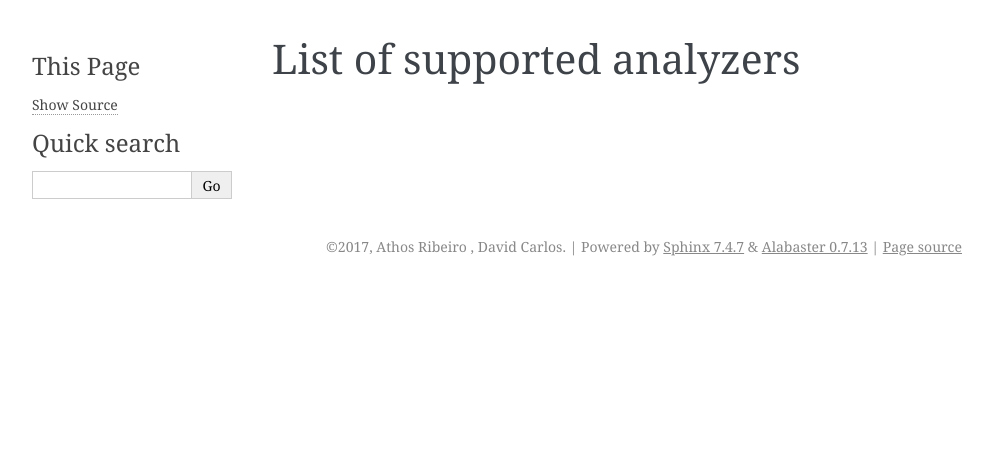
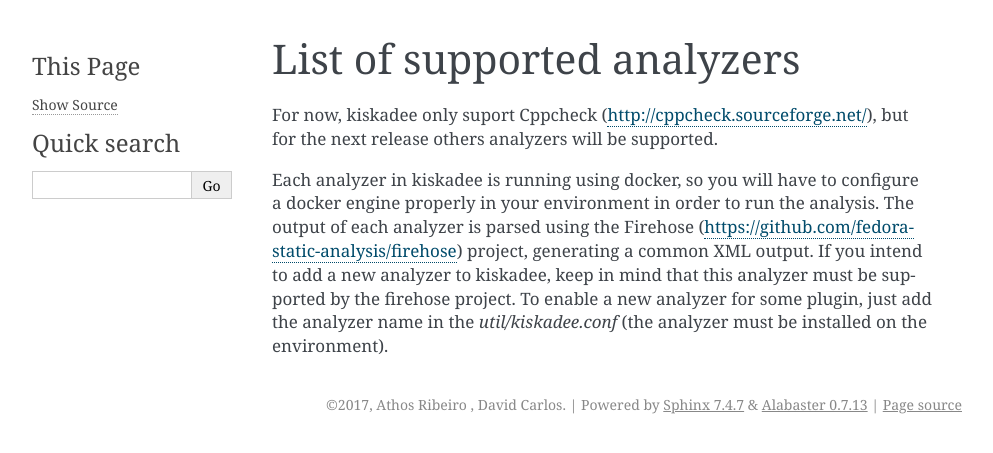
Before and after one commit to fabio1079/kiskadee, a Sphinx documentation site: the page built from doc/analyzers.rst, in a window 1280 px wide. Shown: the top 453 px of the page, without its empty margins (148-1141 px from the left). Built offline with Sphinx 7.4.7, drawn with Linux system fonts in a browser that asks for light colours.

Commit message:
Add documentation for analyzers.
    - Link the analyzers documentation with the
    config_file.rst.

```diff
--- a/doc/analyzers.rst
+++ b/doc/analyzers.rst
@@ -1,2 +1,14 @@
 List of supported analyzers
 ===========================
+
+For now, kiskadee only suport Cppcheck (http://cppcheck.sourceforge.net/),
+but for the next release others analyzers will be supported.
+
+Each analyzer in kiskadee is running using docker, so you will have to
+configure a docker engine properly in your environment in order to run
+the analysis. The output of each analyzer is parsed using the
+Firehose (https://github.com/fedora-static-analysis/firehose) project,
+generating a common XML output. If you intend to add a new analyzer to
+kiskadee, keep in mind that this analyzer must be supported by the firehose
+project. To enable a new analyzer for some plugin, just add the analyzer name
+in the `util/kiskadee.conf` (the analyzer must be installed on the environment).
--- a/doc/config_file.rst
+++ b/doc/config_file.rst
@@ -20,6 +20,6 @@ This example shows a simple entry to the example plugin.
 
 Note the field `active`, that tells to kiskadee if this plugin must be
 loaded when kiskadee initiates. Variables to database conection also are defined
-in `util/kiskadee.conf`. The field `analyzers` define which plugins will be used
-to run the analysis on the packages monitored by this plugin. Check the list
-of :doc:`analyzers </analyzers>` supported by kiskadee.
+in `util/kiskadee.conf`. The field `analyzers` define which analyzers
+will be used to run the analysis on the packages monitored by this plugin.
+Check the list of :doc:`analyzers </analyzers>` supported by kiskadee.
```
